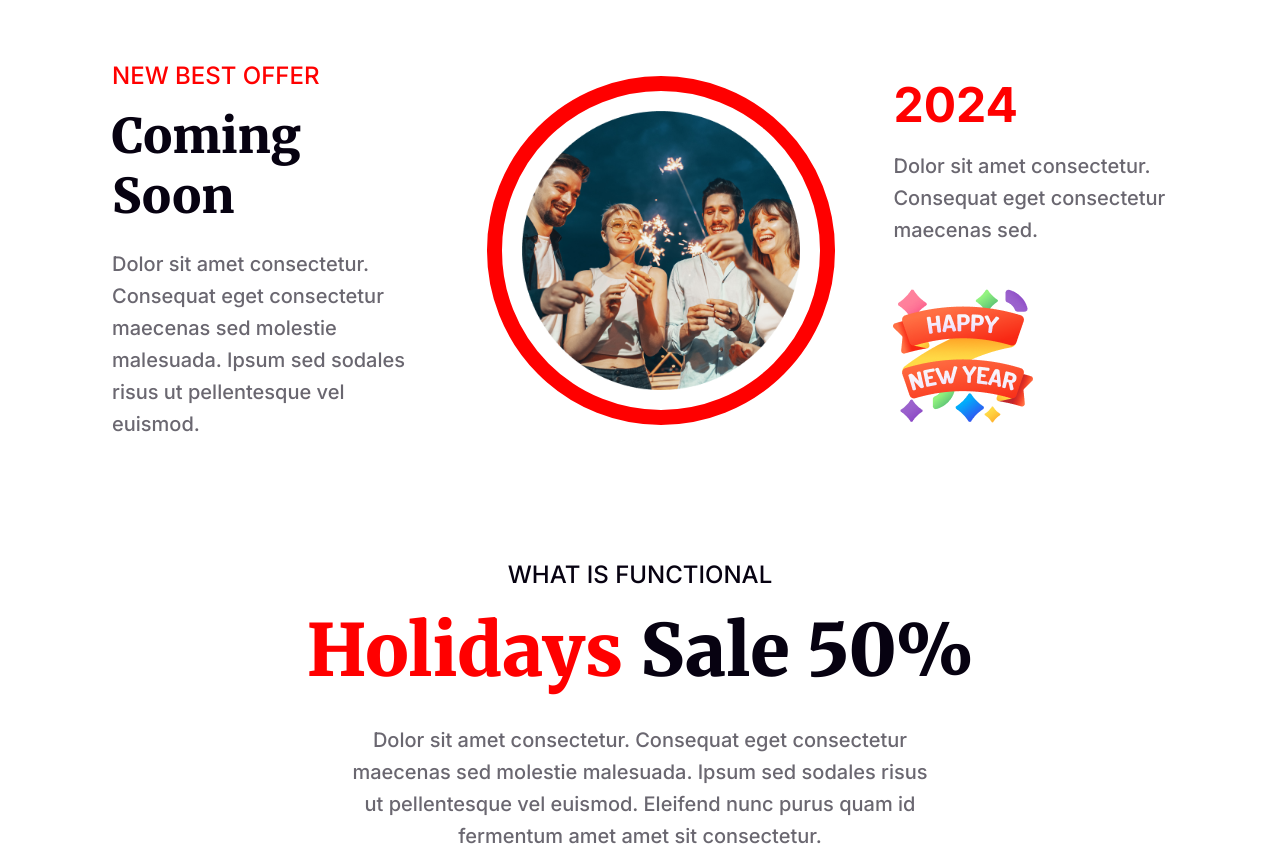
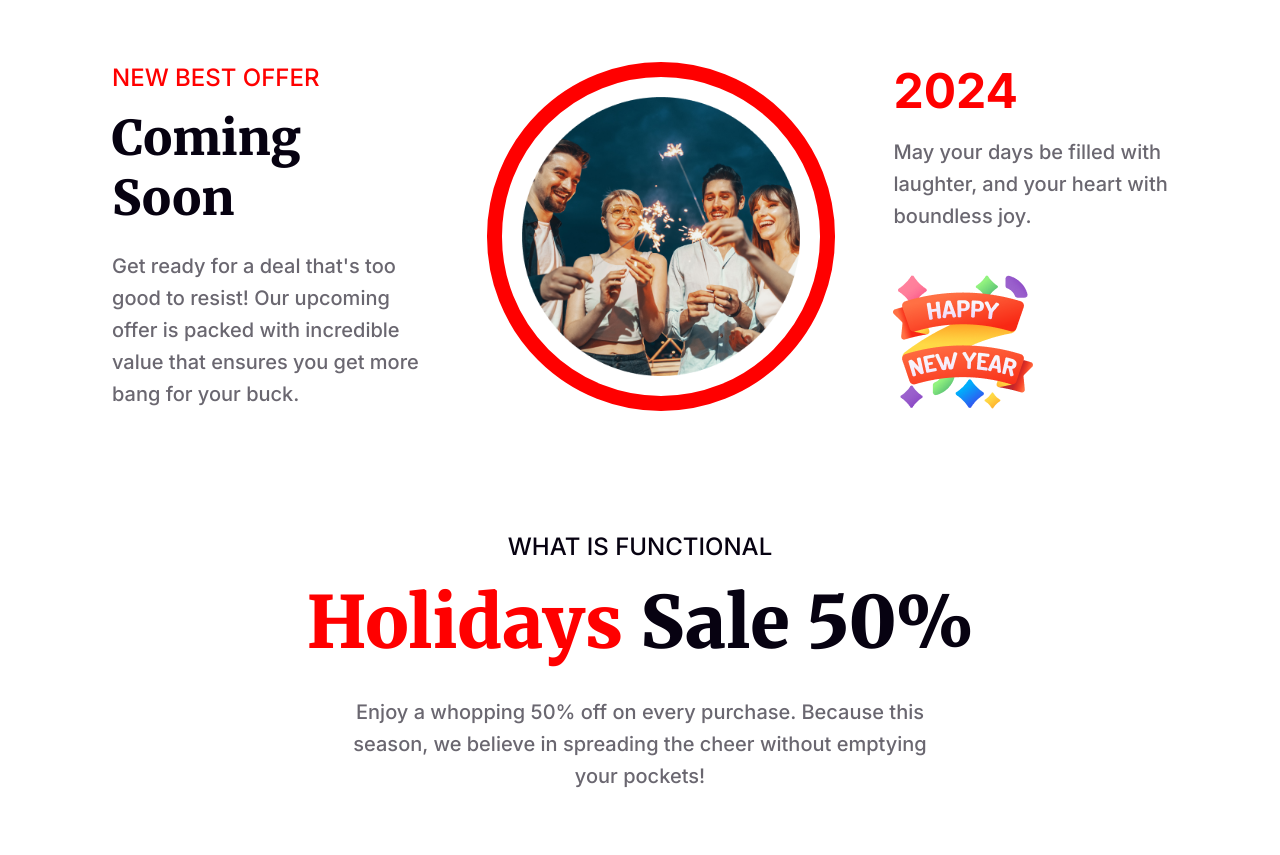
Before and after one commit to Shazzadhossensunny/happy-new-year, a plain HTML site: page index.html in a window 1280 px wide. Shown: the part 2920-3775 px from the top of the page. Drawn offline with Linux system fonts and the light colour scheme.

Commit message:
content upload

```diff
--- a/index.html
+++ b/index.html
@@ -37,14 +37,13 @@
           <div class="party-content">
             <h2>Welcome to midnight party</h2>
             <p>
-              Dolor sit amet consectetur. Consequat eget consectetur maecenas
-              sed molestie malesuada. Ipsum sed sodales risus ut pellentesque
-              vel euismod.
+              Every guest will receive a special welcome swag bag filled with surprises and goodies. It's our way of saying thank you for being part of this celebration.
             </p>
             <button class="btn">Join now</button>
           </div>
           <div class="party-img">
             <img src="images/group-70.png" alt="2024 img" />
+            <!-- <img src="images/Frame.png" alt="2024 img" /> -->
           </div>
         </div>
       </section>
@@ -66,9 +65,7 @@
             <h3>NEW BEST OFFER</h3>
             <h2>Coming Soon</h2>
             <p class="pera">
-              Dolor sit amet consectetur. Consequat eget consectetur maecenas
-              sed molestie malesuada. Ipsum sed sodales risus ut pellentesque
-              vel euismod.
+              Get ready for a deal that's too good to resist! Our upcoming offer is packed with incredible value that ensures you get more bang for your buck.
             </p>
           </div>
           <div class="middle">
@@ -78,8 +75,7 @@
             <div class="content">
               <h3>2024</h3>
               <p class="pera">
-                Dolor sit amet consectetur. Consequat eget consectetur maecenas
-                sed.
+                May your days be filled with laughter, and your heart with boundless joy.
               </p>
             </div>
             <div class="img-box">
@@ -96,10 +92,7 @@
             <h3>WHAT IS FUNCTIONAL</h3>
             <h2><span>Holidays</span> Sale 50%</h2>
             <p class="pera">
-              Dolor sit amet consectetur. Consequat eget consectetur maecenas
-              sed molestie malesuada. Ipsum sed sodales risus ut pellentesque
-              vel euismod. Eleifend nunc purus quam id fermentum amet amet sit
-              consectetur.
+              Enjoy a whopping 50% off on every purchase. Because this season, we believe in spreading the cheer without emptying your pockets!
             </p>
           </div>
           <div class="holidays-imgbox">
@@ -121,9 +114,7 @@
             <h3>THE BEST GIFTS</h3>
             <h2>Our Awesome Portfolio</h2>
             <p class="pera">
-              Dolor sit amet consectetur. Consequat eget consectetur maecenas
-              sed molestie malesuada. Ipsum sed sodales risus ut pellentesque
-              vel euismod.
+              Make your gift truly special with our range of personalized options. Add a touch of uniqueness that makes your present unforgettable.
             </p>
           </div>
           <div class="portfolio-image-container">
@@ -159,9 +150,7 @@
             <div class="content">
               <h3>Subscribe Newsletter</h3>
               <p class="pera">
-                Dolor sit amet consectetur. Consequat eget consectetur maecenas
-                sed molestie malesuada. Ipsum sed sodales risus ut pellentesque
-                vel euismod.
+                Have questions or need assistance with your subscription? Our dedicated support team is here to help. Contact us.
               </p>
             </div>
             <form>
@@ -202,7 +191,7 @@
         </div>
         <div class="copyright">
           <div class="left">
-            <p>2017, All Rights Reserved.</p>
+            <p>2024, All Rights Reserved.</p>
           </div>
           <div class="right">
             <p>Unsubscribe</p>
```
Also changed, not shown: images/group-70.png, images/group-75.png, images/rectangle-1.png.
